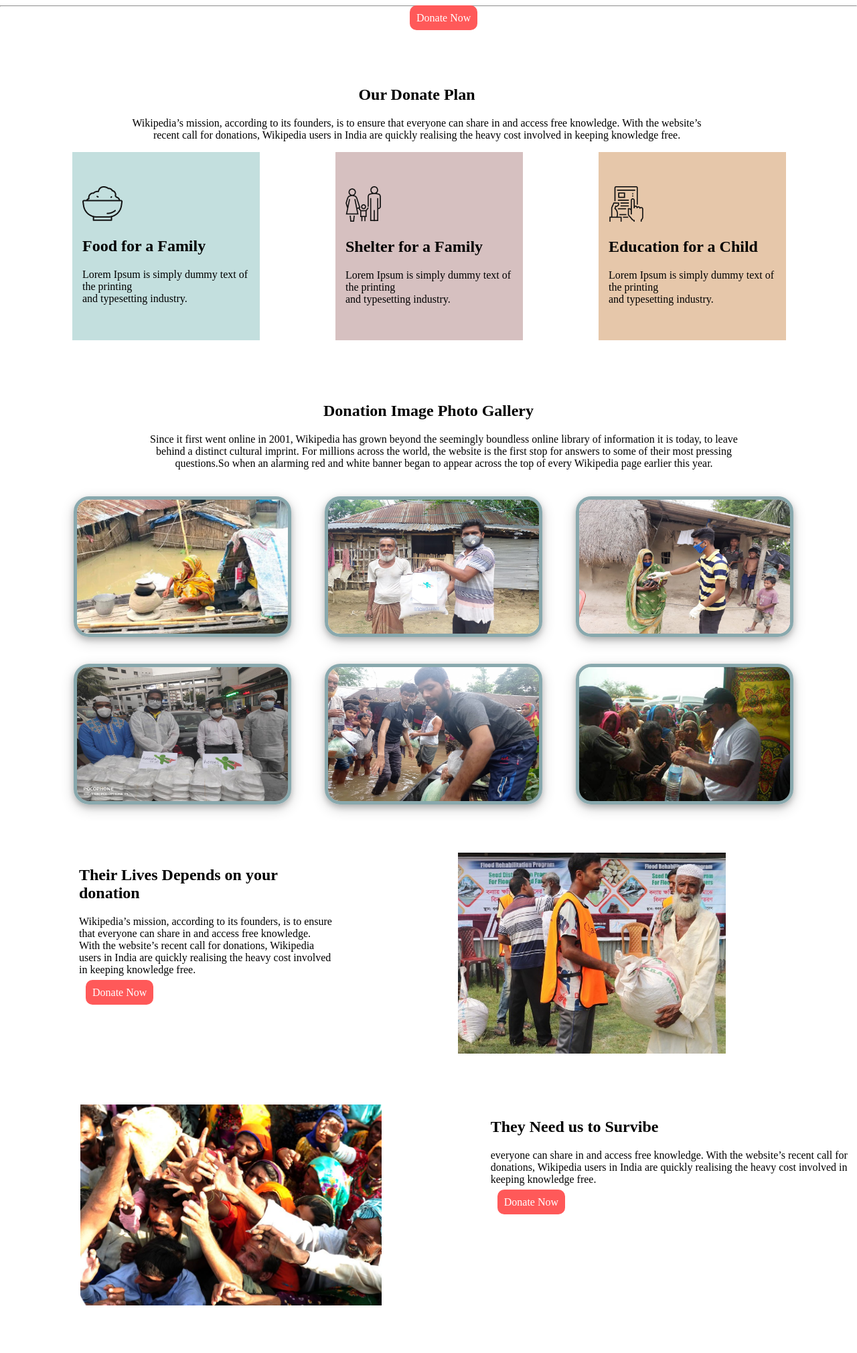
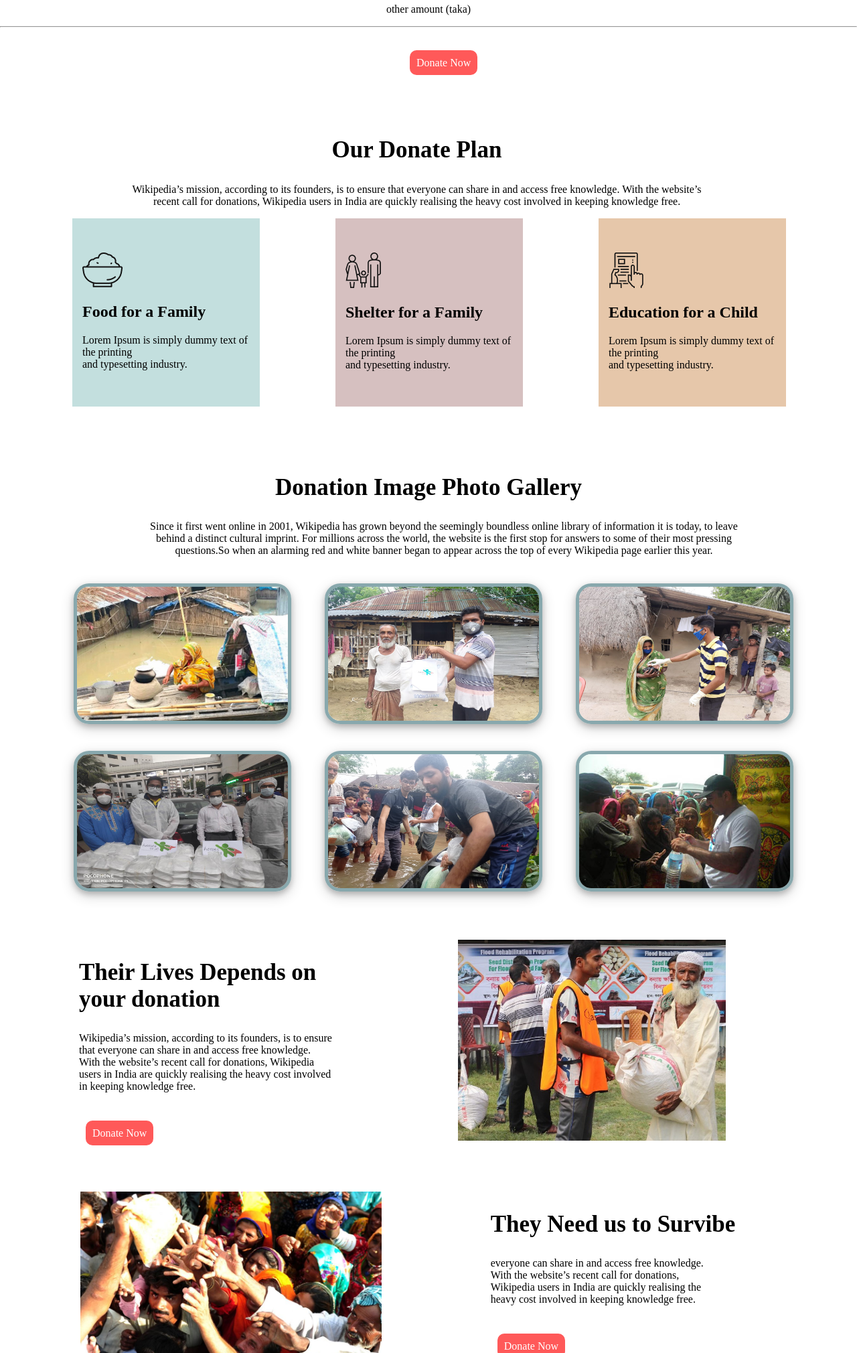
Before and after one commit to jamilRahman/Assignment_1-Donate-, a plain HTML site: page index.html in a window 1280 px wide. Shown: the part 780-2800 px from the top of the page at 67% size. Drawn offline with Linux system fonts and the light colour scheme; a web font is replaced by a local one.

Commit message:
Last update

```diff
--- a/index.css
+++ b/index.css
@@ -42,6 +42,10 @@ body{
 .tod{
     text-align: center;
 
+
+}
+.tod1{
+    font-size: 35px;
 }
 .donatetoday{
     border-style: none;
@@ -80,6 +84,10 @@ body{
     text-align: center;
     width: 859px;
     margin-left: 193px;
+
+}
+.odp1{
+    font-size: 35px;
 }
 .donate1{
 
@@ -137,7 +145,9 @@ body{
 .pg{
     text-align: center;
 }
-
+.pg1{
+    font-size: 35px;
+}
 /*-----------------------------Donation----------------------------*/
 .donation{
     display: flex;
@@ -145,6 +155,9 @@ body{
 .donat{
     margin-left: 118px;
 
+}
+.donat1{
+    font-size: 35px;
 }
 .donatimg{
     height: 300px;
@@ -172,7 +185,12 @@ body{
 .surv{
     margin-left: 163px;
 }
-
+.surv1{
+    font-size: 35px;
+}
+.surv2{
+    width: 331px;
+}
 .button3{
     text-decoration: none;
     background-color: #ff5959;
@@ -193,6 +211,10 @@ body{
 }
 .update{
     text-align: center;
+
+}
+.update1{
+    font-size: 35px;
 }
 .form__email {
     padding: 14px 26px;
--- a/index.html
+++ b/index.html
@@ -26,7 +26,7 @@
 <!------------------------------------------------Donate Today-------------------------------------->
 <section>
     <div>
-    <h1 class="tod">Donate Today</h1>
+    <h1 class="tod tod1">Donate Today</h1>
     <p class="tod">In the 2020 blog post, Pat Pena mentioned why the organisation asks for donations. He wrote: “Reader donations <br>are critical to supporting Wikipedia’s global presence. </p>
 </div>
     <br><br>
@@ -52,6 +52,7 @@
     </div>
     <p class="other">other amount (taka)</p>
     <hr>
+    <br><br>
     <a class="button0" href="https://www.w3schools.com/" target="_blank">Donate Now</a>
 
 
@@ -62,7 +63,7 @@
 
 <!--------------------------Our Donate Plan------------------------------------------------->
 <section>
-            <h1 class="odp">Our Donate Plan</h1>
+            <h1 class="odp odp1">Our Donate Plan</h1>
             <p class="odp">Wikipedia’s mission, according to its founders, is to ensure that everyone can share in and access free knowledge. With the website’s recent call for donations, Wikipedia users in India are quickly realising the heavy cost involved in keeping knowledge free.</p>
         <div class="plan">
 
@@ -94,7 +95,7 @@
 <!--------------------------Photo Gallery--------------------->
 <section>
     <div class="pg">
-    <h1>Donation Image Photo Gallery</h1>
+    <h1 class="pg1">Donation Image Photo Gallery</h1>
     <p class="gallerytext">Since it first went online in 2001, Wikipedia has grown beyond the seemingly boundless online library of information it is today, to leave behind a distinct cultural imprint. For millions across the world, the website is the first stop for answers to some of their most pressing questions.So when an alarming red and white banner began to appear across the top of every Wikipedia page earlier this year. </p>
     </div>
      <div class="photo">
@@ -114,8 +115,9 @@
 <section class="donation">
 
     <div class="donat">
-       <h1>Their Lives Depends on your donation</h1>
+       <h1 class="donat1">Their Lives Depends on your donation</h1>
        <p>Wikipedia’s mission, according to its founders, is to ensure that everyone can share in and access free knowledge. With the website’s recent call for donations, Wikipedia users in India are quickly realising the heavy cost involved in keeping knowledge free. </p>
+       <br><br>
        <a class="button3" href="https://www.w3schools.com/" target="_blank">Donate Now</a>
     </div>
     <div>
@@ -130,8 +132,9 @@
         <img class="survimg" src="image/img6.jpg">
      </div>
      <div class="surv">
-        <h1>They Need us to Survibe</h1>
-        <p>everyone can share in and access free knowledge. With the website’s recent call for donations, Wikipedia users in India are quickly realising the heavy cost involved in keeping knowledge free. </p>
+        <h1 class="surv1">They Need us to Survibe</h1>
+        <p class="surv2">everyone can share in and access free knowledge. With the website’s recent call for donations, Wikipedia users in India are quickly realising the heavy cost involved in keeping knowledge free. </p>
+        <br><br>
         <a class="button1" href="https://www.w3schools.com/" target="_blank">Donate Now</a>
      </div>
 
@@ -142,7 +145,7 @@
 
 <section>
     <div>
-        <h1 class="update">Get My Updates</h1>
+        <h1 class="update update1">Get My Updates</h1>
         <p class="update">everyone can share in and access free knowledge. With the website’s recent call for donations, Wikipedia users in India are quickly <br>realising the heavy cost involved in keeping knowledge free. </p>
             <div class="bg">
                 <input type="email" class="form__email" placeholder="Email" />
```
